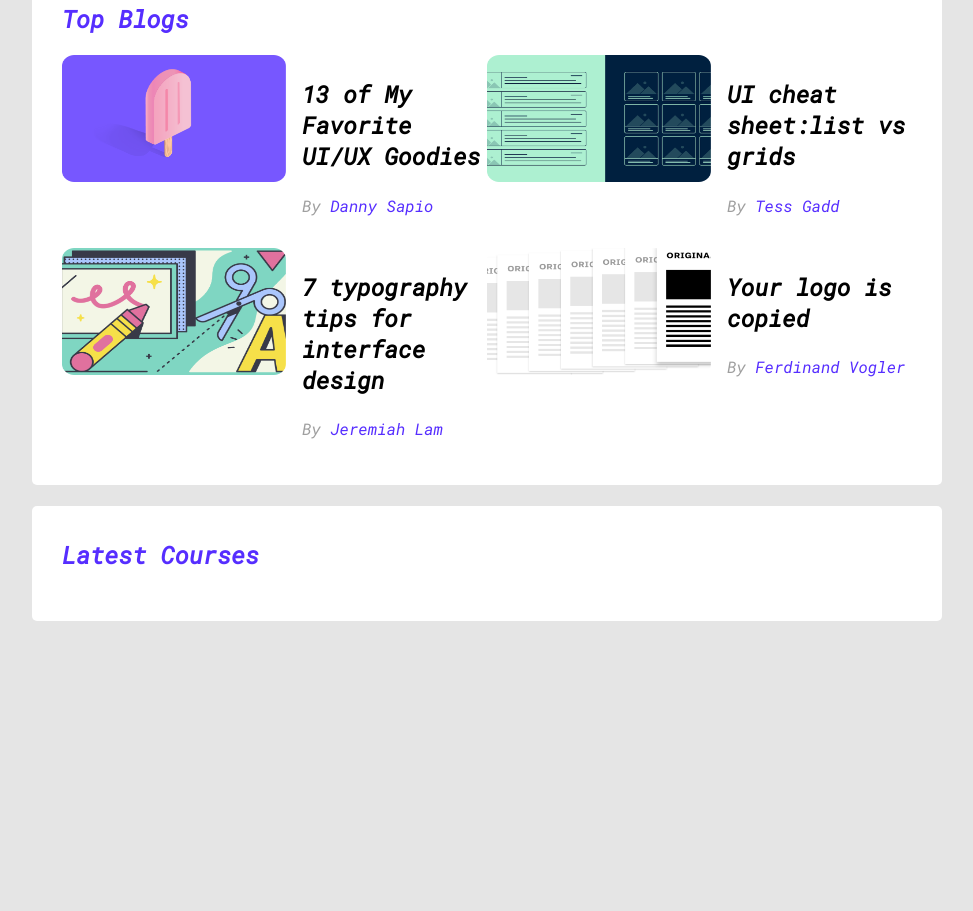
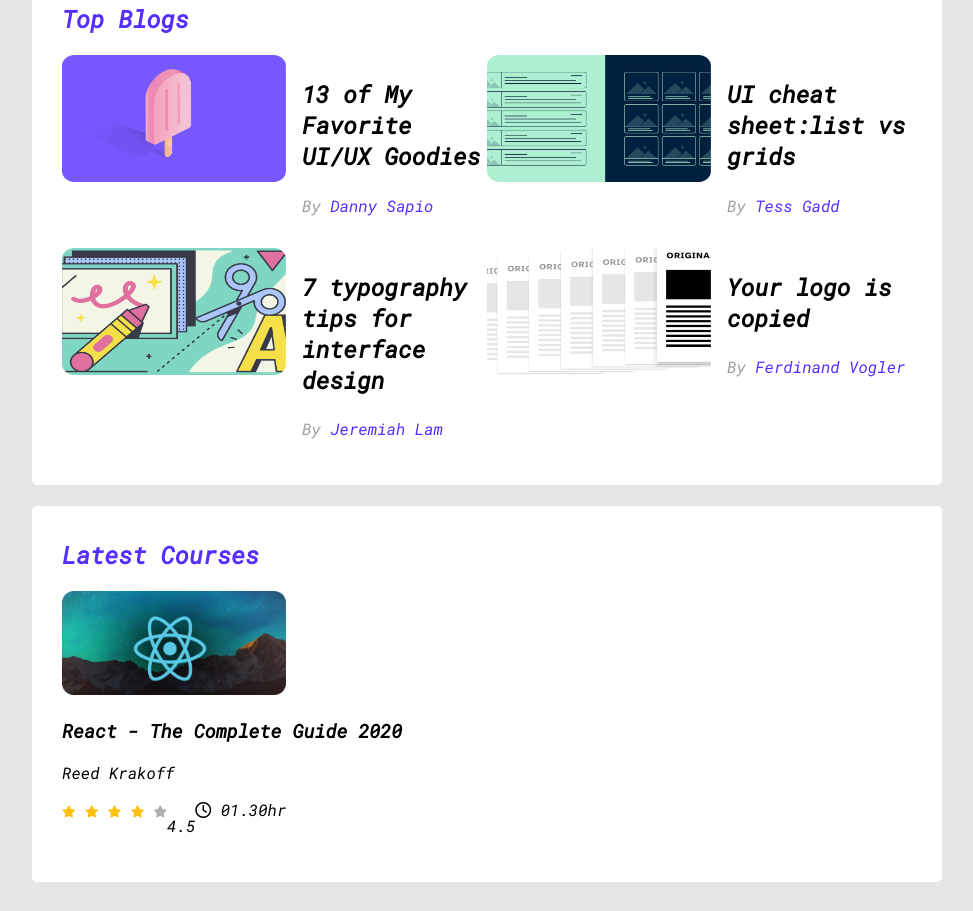
Before and after one commit to this-is-emon/leader-board-css3, a plain HTML site: page index.html in a window 1280 px wide. Shown: the part 269-1180 px from the top of the page, without its empty margins (153-1126 px from the left). Before the commit the page ends 919 px from the top, so only its background shows below. Drawn offline with Linux system fonts and the light colour scheme.

Commit message:
Copleting one of the courses

```diff
--- a/index.html
+++ b/index.html
@@ -5,6 +5,9 @@
     <meta http-equiv="X-UA-Compatible" content="IE=edge">
     <meta name="viewport" content="width=device-width, initial-scale=1.0">
     <title>Leader Board</title>
+    <!-- Font Awesome -->
+    <script src="https://kit.fontawesome.com/66de072d04.js" crossorigin="anonymous"></script>
+
     <!-- stylesheet -->
     <link rel="stylesheet" href="styles/style.css">
 </head>
@@ -108,6 +111,31 @@
         <!-- Latestest Course -->
         <section class="container">
             <h2 class="section-title">Latest Courses</h2>
+            <div class="courses">
+                <div class="course">
+                    <div class="course-banner">
+                        <img src="images/courses/course-1.png" alt="">
+                    </div>
+                    <div class="course-detail">
+                        <h3 class="course-title">React - The Complete Guide 2020</h3>
+                        <p class="course-author">Reed Krakoff</p>
+                        <div class="course-info">
+                            <div>
+                                <i class="fas fa-star filled"></i>
+                                <i class="fas fa-star filled"></i>
+                                <i class="fas fa-star filled"></i>
+                                <i class="fas fa-star filled"></i>
+                                <i class="fas fa-star empty"></i>
+                            </div>
+                            <p>4.5</p>
+                            <div class="course-duration">
+                                <i class="far fa-clock"></i>
+                                01.30hr
+                            </div>
+                        </div>
+                    </div>
+                </div>
+            </div>
 
         </section>
     </main>
--- a/styles/style.css
+++ b/styles/style.css
@@ -80,3 +80,22 @@ hr{
     font-size: 16px;
     color: #562EFF;
 }
+
+/* Couses Style */
+.course .course-banner img{
+    width: 224px;
+    height: 104px;
+}
+.course-info{
+    display: flex;
+}
+.fa-star{
+    font-size: 12px;
+}
+.fa-star.filled{
+    color: #FFC014;
+}
+.fa-star.empty{
+    color: #AEAEAE;
+
+}
```
